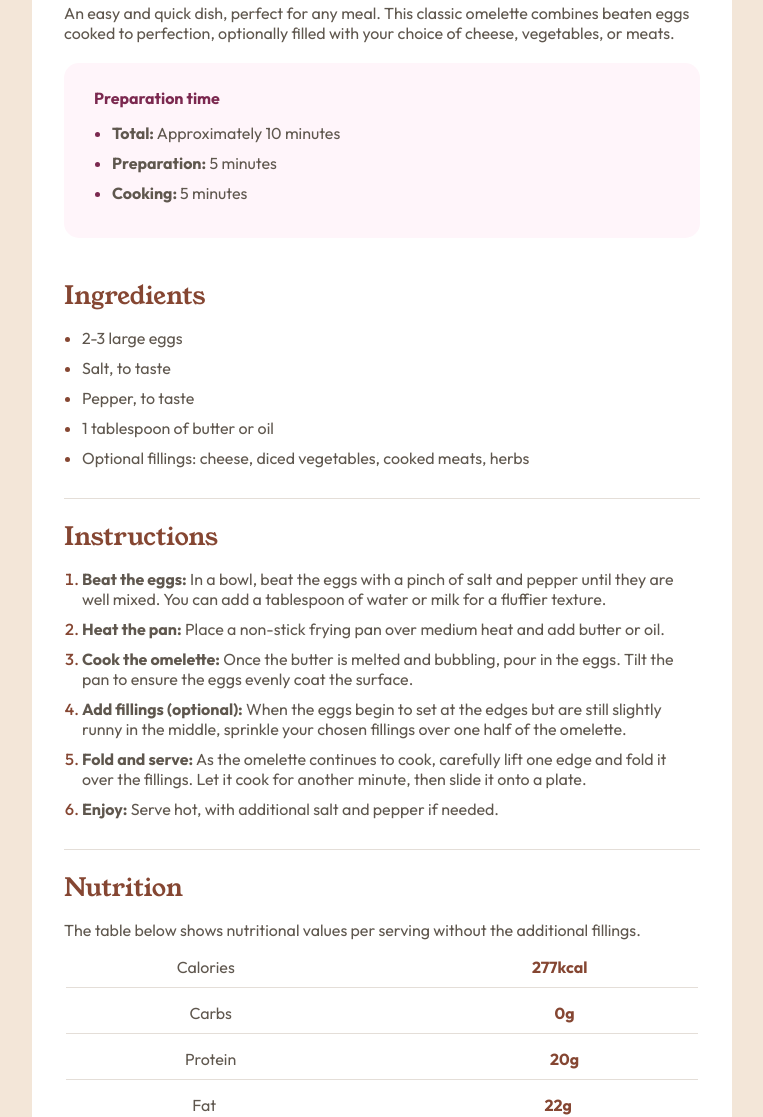
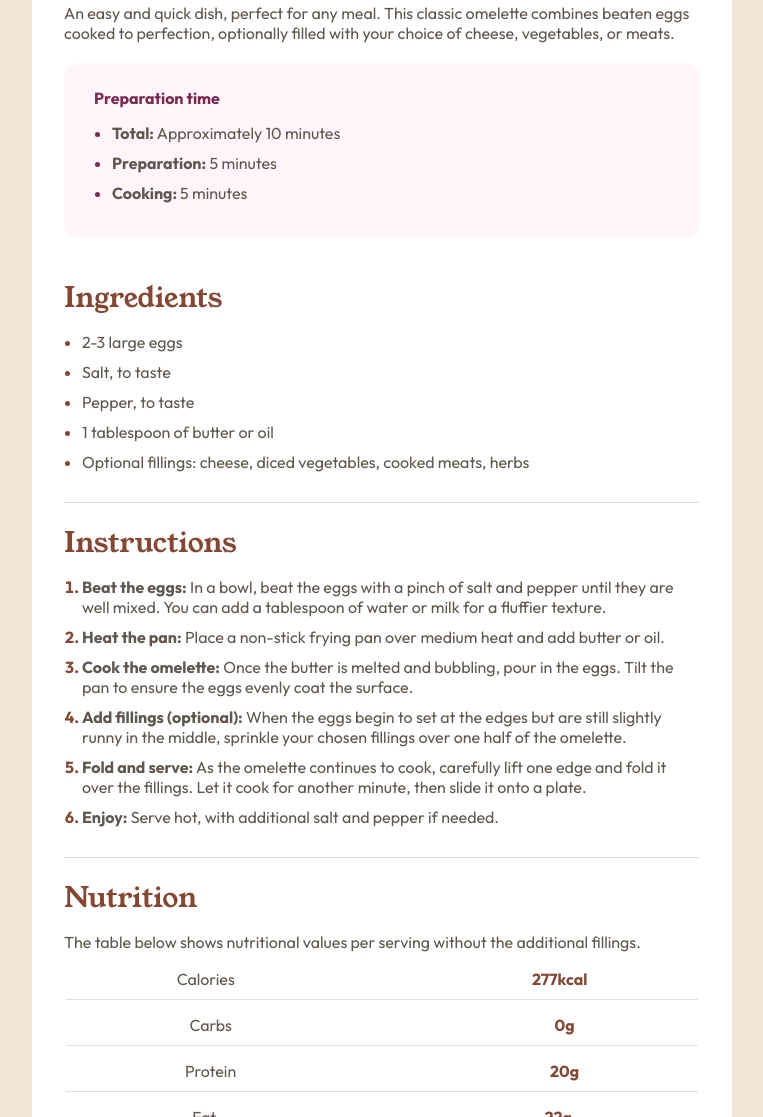
Before and after one commit to CarlaSablic95/Simple-omelette-recipe, a plain HTML site: page index.html in a window 1280 px wide. Shown: the part 482-1599 px from the top of the page, without its empty margins (258-1021 px from the left). Drawn offline with Linux system fonts and the light colour scheme.

Commit message:
Optimización de estilos CSS

```diff
--- a/css/styles.css
+++ b/css/styles.css
@@ -39,7 +39,7 @@ body {
     font-family: "Outfit";
 }
 
-h1, h3{
+h1, h2{
     font-family: "Young Serif";
 }
 
@@ -49,12 +49,10 @@ h1 {
     font-weight: 500;
 }
 
-
-
-h3 {
+h2 {
     color: var(--brown);
     font-weight: 500;
-    font-size: 25px;
+    font-size: 28px;
     margin-bottom: 15px;
 }
 
@@ -64,7 +62,7 @@ ol, ul {
 
 ol > li::marker, ul > li::marker {
     color: var(--brown);
-    font-weight: 500;
+    font-weight: 700;
 }
 
 p, li, .nutrients {
--- a/index.html
+++ b/index.html
@@ -30,7 +30,7 @@
 
       <!-- Ingredients -->
       <section>
-        <h3>Ingredients</h3>
+        <h2>Ingredients</h2>
         <ul>
           <li>2-3 large eggs</li>
           <li>Salt, to taste</li>
@@ -43,7 +43,7 @@
       <hr>
       <!-- Instructions -->
       <section>
-        <h3>Instructions</h3>
+        <h2>Instructions</h2>
         <ol>
           <li><strong>Beat the eggs:</strong> In a bowl, beat the eggs with a pinch of salt and pepper until they are well mixed.
   You can add a tablespoon of water or milk for a fluffier texture.</li>
@@ -61,7 +61,7 @@
 
       <!-- Nutrition -->
        <section class="nutrition">
-        <h3>Nutrition</h3>
+        <h2>Nutrition</h2>
         <p>The table below shows nutritional values per serving without the additional fillings.</p>
 
         <table>
```
